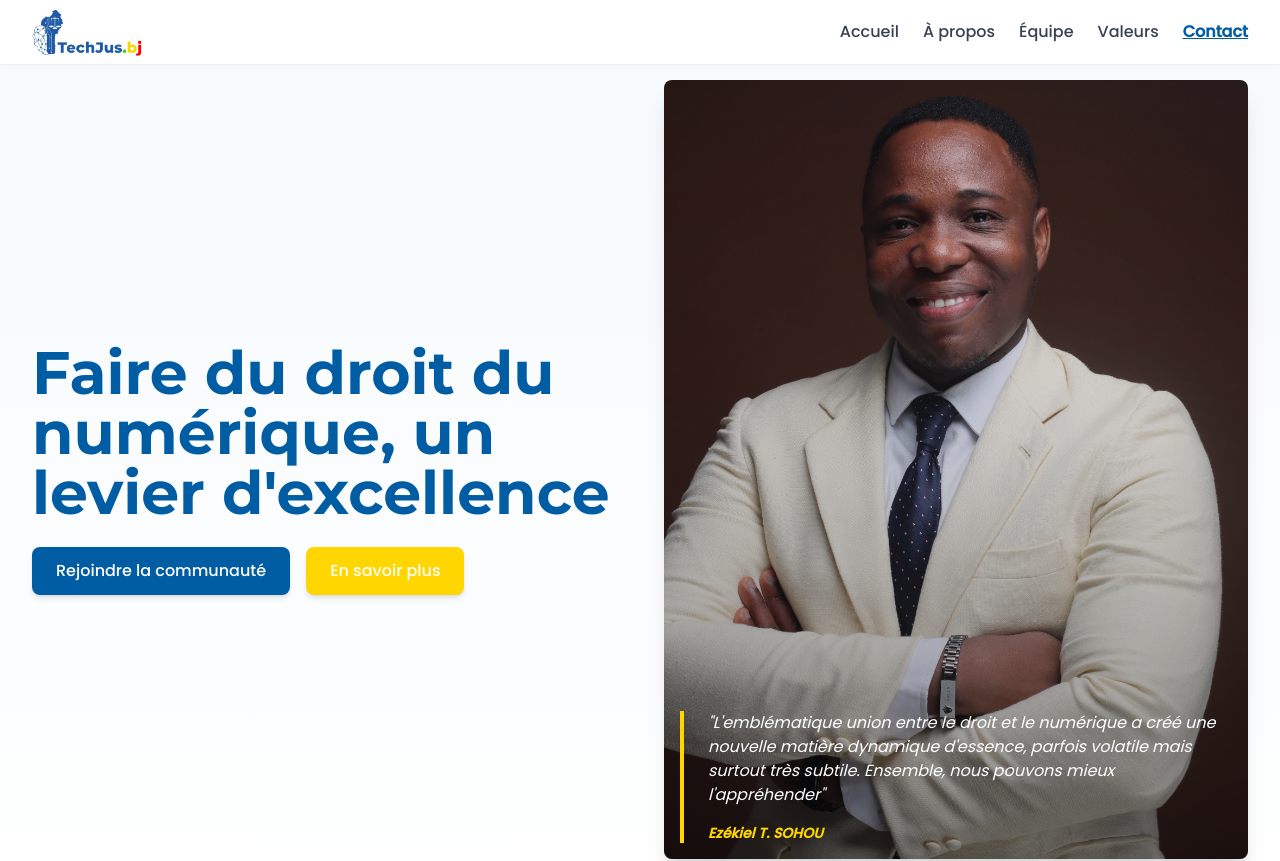
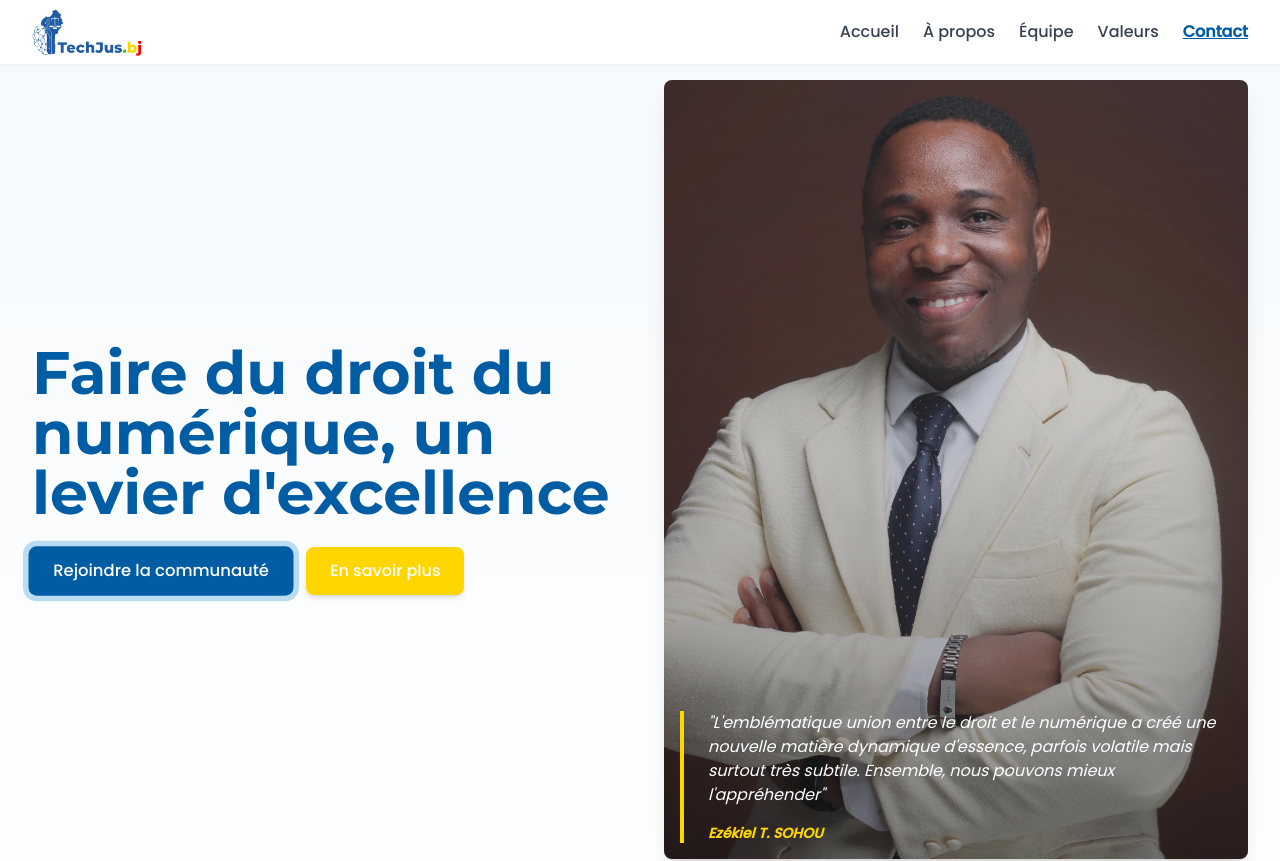
Before and after one commit to ApollosADS/techjus_bj, a React (Vite) app: page / in a window 1280 px wide. Shown: the top 861 px of the page. Built offline with nearby package versions, Linux system fonts and the light colour scheme.

Commit message:
Animation bouton

```diff
--- a/src/components/HeroSection.tsx
+++ b/src/components/HeroSection.tsx
@@ -31,7 +31,11 @@ const HeroSection: React.FC = () => {
               href="https://chat.whatsapp.com/D5pdYuXAnTB9MaXDZO9cOc"
               target="_blank"
               rel="noopener noreferrer"
-              className="btn-primary bg-techjus-blue text-white text-center py-3 px-6 rounded-lg shadow-md transition-all duration-200 hover:bg-white hover:text-techjus-blue"
+              className="btn-primary bg-techjus-blue text-white text-center py-3 px-6 rounded-lg shadow-md transition-all duration-200 hover:bg-white hover:text-techjus-blue animate-pulse"
+              style={{
+                animation: 'pulse 2s infinite',
+                boxShadow: '0 0 0 0 rgba(52, 152, 219, 1)'
+              }}
             >
               Rejoindre la communauté
             </a>
@@ -79,6 +83,26 @@ const HeroSection: React.FC = () => {
       >
         <ChevronDown size={36} />
       </button>
+
+      <style jsx>
+        {`
+        @keyframes pulse {
+          0% {
+            transform: scale(1);
+            box-shadow: 0 0 0 0 rgba(52, 152, 219, 0.7);
+          }
+
+          70% {
+            transform: scale(1.05);
+            box-shadow: 0 0 0 10px rgba(223, 11, 11, 0);
+          }
+
+          100% {
+            transform: scale(1);
+            box-shadow: 0 0 0 0 rgba(52, 152, 219, 0);
+          }
+        }
+      `}</style>
     </section>
   );
 };
```
Also changed, not shown: public/ezekiel.webp.
